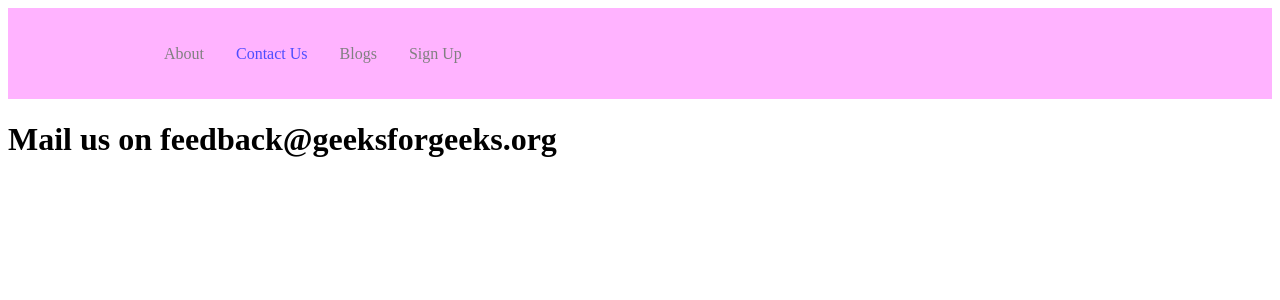
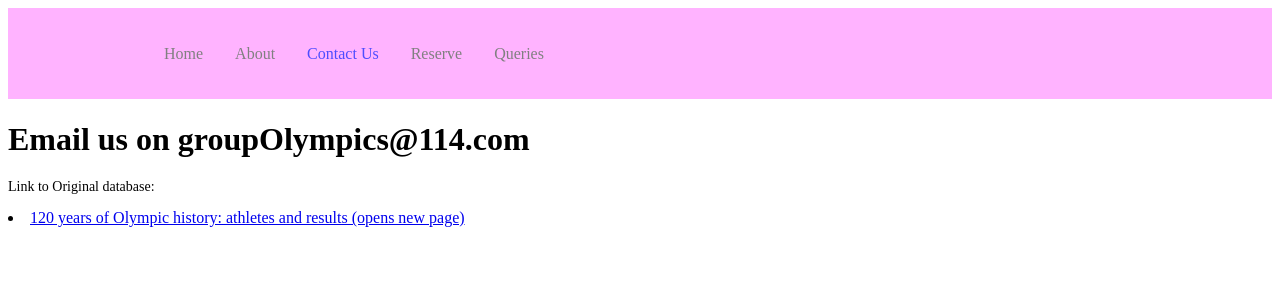
Before and after one commit to AshenJN/Olympic-Database-Project, a React (Create React App) app: page /contact in a window 1280 px wide. Shown: the top 300 px of the page. Built offline with nearby package versions, Linux system fonts and the light colour scheme.

Commit message:
Modified links and router
Query 1 and Query 2 can now be accessed
Multiple pages are modified

```diff
--- a/src/App.js
+++ b/src/App.js
@@ -8,19 +8,26 @@
 import Blogs from './pages/blogs';
 import SignUp from './pages/signup';
 import Contact from './pages/contact';
+import Main from './pages/index';
+import Q1 from './pages/query1';
+import Q2 from './pages/query2';
 
 function App() {
 return (
 	<Router>
 	<Navbar />
 	<Routes>
-		<Route exact path='/' exact element={<Home />} /> //vscode seems to be marking this as an error, but it can be ran
+		<Route exact path='/' exact element={<Home />} />  {/*    //vscode seems to be marking this as an error, but it can be ran  */}
 		<Route path='/about' element={<About/>} />
 		<Route path='/contact' element={<Contact/>} />
 		<Route path='/blogs' element={<Blogs/>} />
 		<Route path='/sign-up' element={<SignUp/>} />
+    <Route path='/index' Component={<Main/>} />
+    <Route path='/query1' element={<Q1 />} />
+    <Route path='/query2' element={<Q2 />} />
 	</Routes>
 	</Router>
+
 );
 }
 
--- a/src/components/Navbar/index.js
+++ b/src/components/Navbar/index.js
@@ -7,6 +7,9 @@
 	<>
 	<Nav>
 		<NavMenu>
+        <NavLink to="/Home" activeStyle>
+			Home
+            </NavLink>
 		<NavLink to="/about" activeStyle>
 			About
 		</NavLink>
@@ -14,11 +17,14 @@
 			Contact Us
 		</NavLink>
 		<NavLink to="/blogs" activeStyle>
-			Blogs
+			Reserve
 		</NavLink>
 		<NavLink to="/sign-up" activeStyle>
-			Sign Up
+			Queries
 		</NavLink>
+		{/* <NavLink to="/query1" activeStyle>
+			Query1
+	</NavLink>	 */}
 		</NavMenu>
 	</Nav>
 	</>
--- a/src/pages/about.js
+++ b/src/pages/about.js
@@ -9,6 +9,7 @@
     <p style={{fontSize: "14px"}}>
 This is a website that allows users to browse data analytics about the past olympic games
 </p>
+
 	</div>
 );
 };
--- a/src/pages/blogs.js
+++ b/src/pages/blogs.js
@@ -2,7 +2,7 @@
 
 const Blogs = () => {
 return (
-	<h1>You can write your blogs!</h1>
+	<h1>This page is reserved for other purposes</h1>
 );
 };
 
--- a/src/pages/contact.js
+++ b/src/pages/contact.js
@@ -3,8 +3,15 @@
 const Contact = () => {
 return (
 	<div>
-	<h1>Mail us on feedback@geeksforgeeks.org</h1>
-	</div>
+	<h1>Email us on groupOlympics@114.com</h1>
+    <p style={{fontSize: "14px"}}>
+   Link to Original database:</p>
+
+
+   <li>
+                <a href="https://www.kaggle.com/datasets/heesoo37/120-years-of-olympic-history-athletes-and-results?resource=download" target="_blank">120 years of Olympic history: athletes and results (opens new page)</a>
+            </li>
+    </div>
 );
 };
 
--- a/src/pages/index.js
+++ b/src/pages/index.js
@@ -3,7 +3,7 @@
 const Home = () => {
 return (
 	<div>
-	<h1>Welcome to GeeksforGeeks</h1>
+	<h1>Welcome to the Olympic Database!Click on 'About' for more</h1>
 	</div>
 );
 };
--- /dev/null
+++ b/src/pages/query1.js
@@ -0,0 +1,19 @@
+import React from 'react';
+
+class query1 extends React.Component {
+render(){
+	return (
+	<div>
+	<h1>query1</h1>
+
+	<p style={{fontSize: "14px"}}>
+      Query 1 shows the trend between the age of each
+    participant and how many medals they won was based on each individual event and whether they were male or female.</p>
+
+	</div>
+
+)
+}
+}
+
+export default query1;
--- /dev/null
+++ b/src/pages/query2.js
@@ -0,0 +1,18 @@
+import React from 'react';
+
+class query2 extends React.Component {
+render(){
+	return (
+	<div>
+	<h1>query2</h1>
+
+	<p style={{fontSize: "14px"}}>
+	Query 2 will show the trend between the age of each participant and how many medals they won was based on each individual event and whether they were male or female. </p>
+
+	</div>
+
+)
+}
+}
+
+export default query2;
--- a/src/pages/signup.js
+++ b/src/pages/signup.js
@@ -1,9 +1,13 @@
 import React from 'react';
-
+import { Link } from 'react-router-dom';
 const SignUp = () => {
 return (
 	<div>
-	<h1>Sign Up Successful</h1>
+	<h1>Welcome to queries!</h1>
+    <p>Click the link to go to query pages:</p>
+      <Link to="/query1">Go to Query 1</Link>
+	  <div></div>
+	  <Link to="/query2">Go to Query 2</Link>
 	</div>
 );
 };
```
